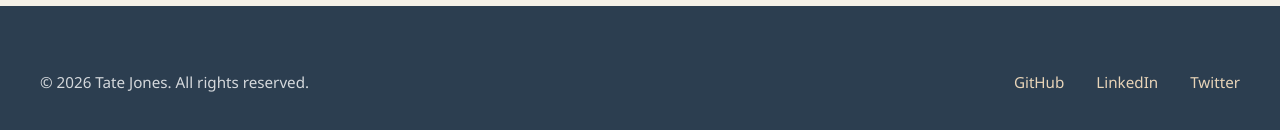
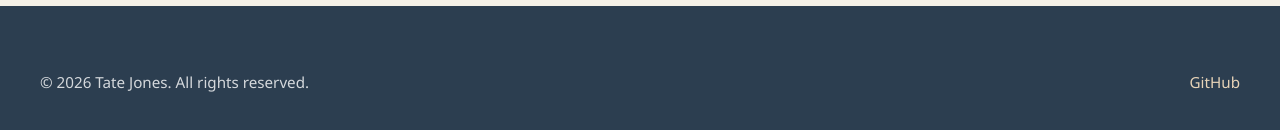
Before and after one commit to tatejones2/com354site, a React (Vite) app: page / in a window 1280 px wide. Shown: the part 2595-2725 px from the top of the page. Built offline with nearby package versions, Linux system fonts and the light colour scheme.

Commit message:
Remove LinkedIn and Twitter social links from footer

```diff
--- a/src/components/Footer.jsx
+++ b/src/components/Footer.jsx
@@ -9,8 +9,6 @@ export default function Footer() {
         <p>&copy; {currentYear} Tate Jones. All rights reserved.</p>
         <div className="social-links">
           <a href="#" className="social-link">GitHub</a>
-          <a href="#" className="social-link">LinkedIn</a>
-          <a href="#" className="social-link">Twitter</a>
         </div>
       </div>
     </footer>
```
